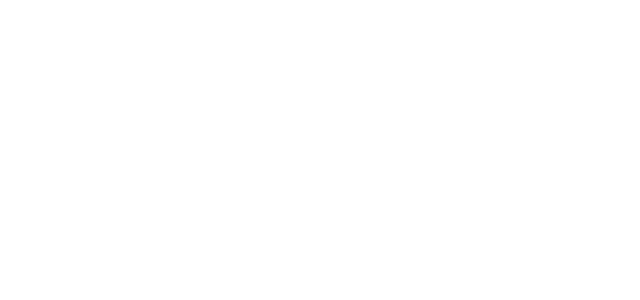
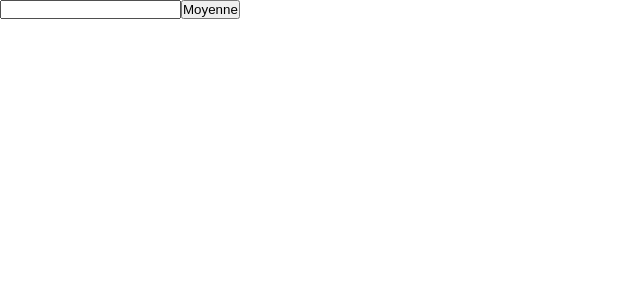
Before and after one commit to FinoanaNyAina/MiniPisciculture, a React (Create React App) app: page / in a window 1280 px wide. Shown: the top 300 px of the page, without its empty margins (0-640 px from the left). Built offline with nearby package versions, Linux system fonts and the light colour scheme.

Commit message:
recuperation des variables

```diff
--- a/src/page/App.jsx
+++ b/src/page/App.jsx
@@ -1,12 +1,12 @@
 import React from 'react';
 //import { Routes, Route, Link } from 'react-router-dom';
+import Home from './home/components/PoidProvande';
 
 function App() {
-
     return (
 
         <>
-
+            <Home></Home>
         </>
     )
 }
--- /dev/null
+++ b/src/page/home/components/PoidProvande.jsx
@@ -0,0 +1,31 @@
+import React from "react";
+import '../styles/PoidProvande.css';
+
+function Home() {
+    var valeur = "";
+    function onchangevalue(change) {
+        let value = change.target.value;
+        valeur = value
+        return valeur;
+    }
+
+
+    function calcul() {
+        let lanja = valeur;
+        let poids = document.querySelector('.paragraphe');
+        poids.textContent = lanja;
+
+    }
+
+    return (
+        <>
+            <div className="Home">
+                <input type="text" name="nbPoid" id="nbPoid" onChange={onchangevalue} />
+                <button onClick={calcul}>Moyenne</button>
+                <p className="paragraphe"></p>
+            </div>
+        </>
+    )
+}
+
+export default Home;
--- /dev/null
+++ b/src/page/home/styles/PoidProvande.css
@@ -0,0 +1,7 @@
+*,
+::after,
+::before {
+    box-sizing: border-box;
+    margin: 0;
+    padding: 0;
+}
--- a/src/page/home/styles/home.css
+++ /dev/null
@@ -1,23 +0,0 @@
-*,
-::after,
-::before {
-    box-sizing: border-box;
-    margin: 0;
-    padding: 0;
-}
-
-.home {
-    background-image: url('/src/images/dd.jpg');
-    width: 100%;
-    height: 100%;
-    background-size: cover;
-    background-repeat: no-repeat;
-    color: white;
-    padding: 50px;
-    font-weight: bold;
-    font-size: 50px;
-    font-family: 'Trebuchet MS', 'Lucida Sans Unicode', 'Lucida Grande', 'Lucida Sans', Arial, sans-serif;
-    border-radius: 7px;
-
-
-}
```
Also changed, not shown: src/page/home/components/Home.jsx (deleted, +0 -15 lines).
